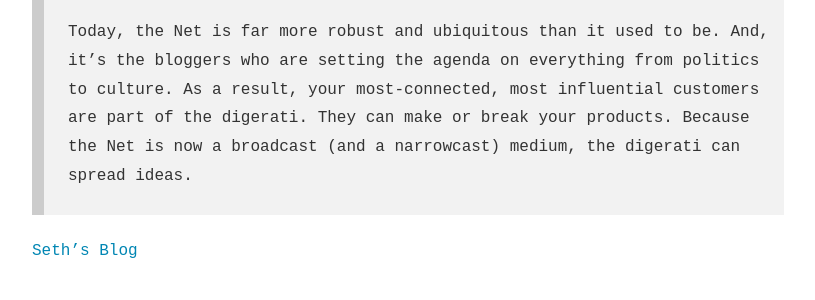
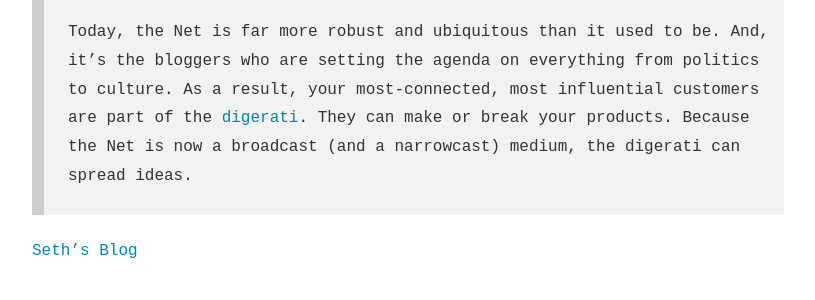
Before and after one commit to deepakness/deepak-notes-jk, a Jekyll site: the page built from _posts/2021-02-05-the-new-internet.md, in a window 1280 px wide. Shown: the part 260-560 px from the top of the page, without its empty margins (232-1047 px from the left). Built offline with Jekyll 4.4.1, drawn with Linux system fonts in a browser that asks for light colours; some web fonts are replaced; part of the change alters nothing that is shown.

```diff
--- a/_posts/2021-02-05-the-new-internet.md
+++ b/_posts/2021-02-05-the-new-internet.md
@@ -5,6 +5,6 @@ title: The New Internet
 
 According to Seth Godin;
 
-> Today, the Net is far more robust and ubiquitous than it used to be. And, it's the bloggers who are setting the agenda on everything from politics to culture. As a result, your most-connected, most influential customers are part of the digerati. They can make or break your products. Because the Net is now a broadcast (and a narrowcast) medium, the digerati can spread ideas.
+> Today, the Net is far more robust and ubiquitous than it used to be. And, it's the bloggers who are setting the agenda on everything from politics to culture. As a result, your most-connected, most influential customers are part of the [digerati](https://notes.deepakness.com/digerati/). They can make or break your products. Because the Net is now a broadcast (and a narrowcast) medium, the digerati can spread ideas.
 
 [Seth's Blog](https://seths.blog/2005/05/the_new_digital/)
```
